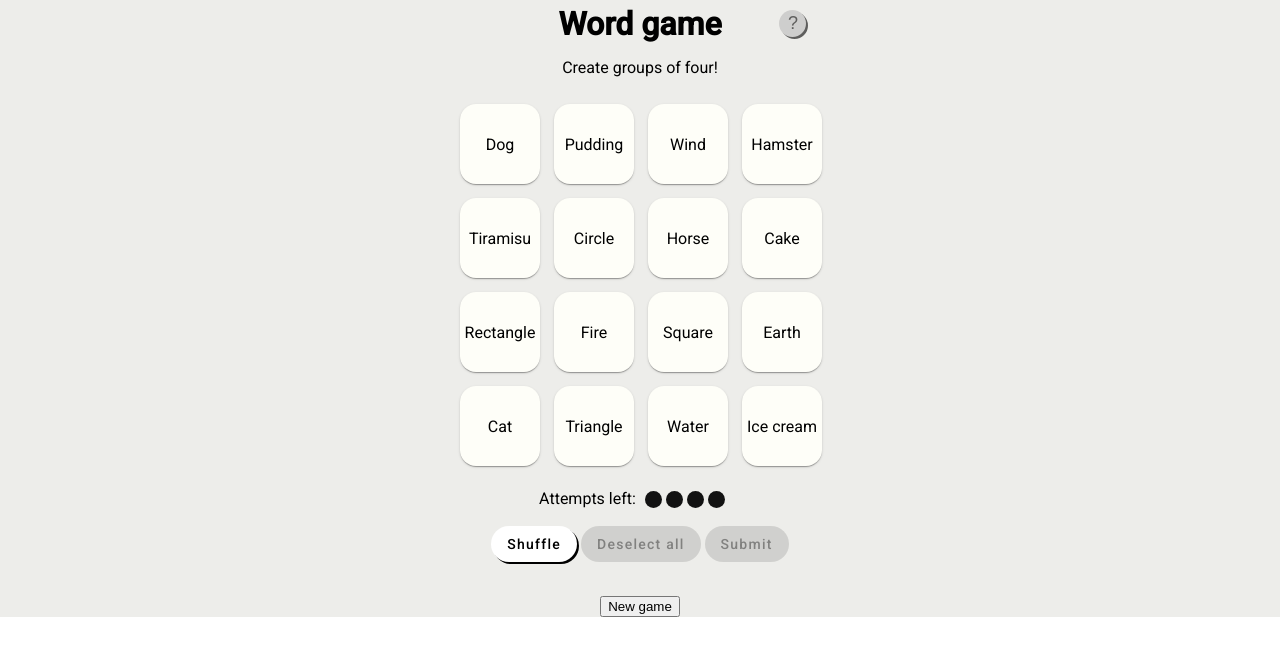
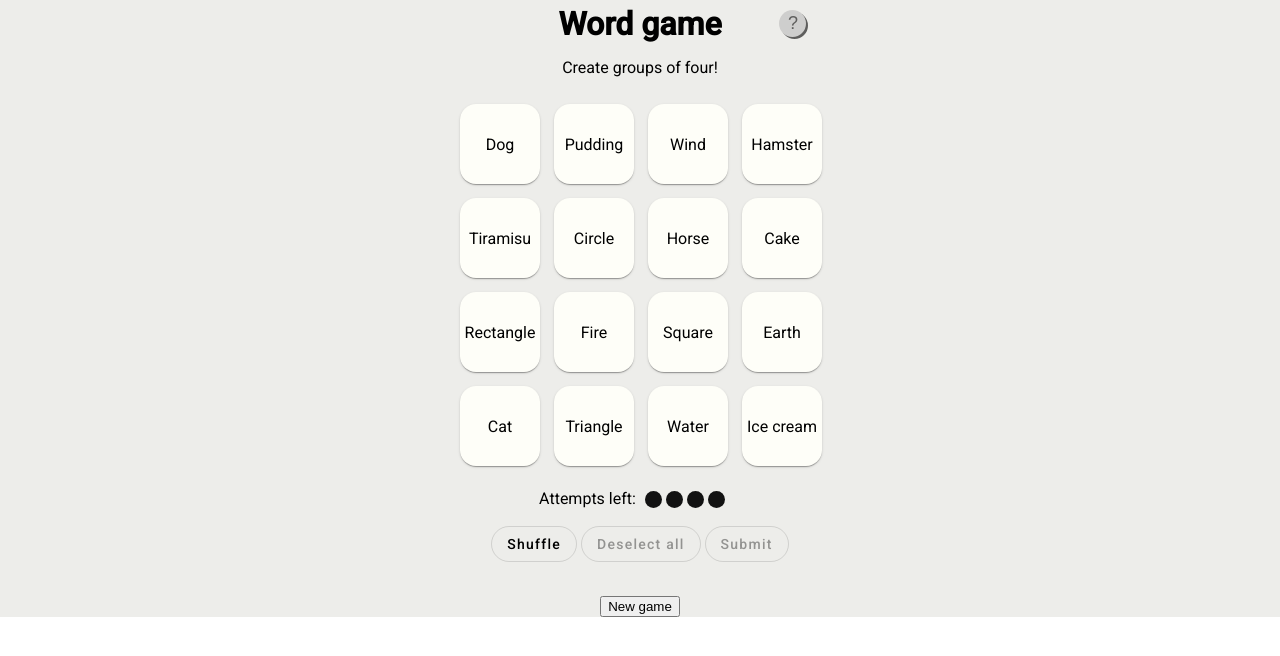
Before and after one commit to emmiberge/word-game-2.0, an Angular app: page / in a window 1280 px wide. Shown: the top 656 px of the page. Built offline with nearby package versions, Linux system fonts and the light colour scheme.

Commit message:
Styling buttons

```diff
--- a/src/app/app.component.css
+++ b/src/app/app.component.css
@@ -62,12 +62,13 @@ h1{
 /*<button disabled={{isGameFinished}} id="shuffle-button" (click)="shuffleTiles()" mat-raised-button>Shuffle</button>*/
 .button-in-row{
     border-radius: 20px;
-    box-shadow: 2px 2px;
+    border-color: rgb(165, 165, 165);
+    /*box-shadow: 2px 2px;*/
     margin: 2px;
 }
 
 .button-in-row:hover{
-    box-shadow: 0.5px 0.5px 0px 0px;
+    border-color: black;
 }
 
 .button-in-row:click{
--- a/src/app/app.component.html
+++ b/src/app/app.component.html
@@ -13,9 +13,9 @@
     </div>
   </div>
   <div class="button-row">
-    <button disabled={{isGameFinished}} class="button-in-row" (click)="shuffleTiles()" mat-raised-button>Shuffle</button>
-    <button disabled={{!isAnyTileChosen}} class="button-in-row" (click)="deselectAllTiles()" mat-raised-button>Deselect all</button>
-    <button disabled={{!canSubmitGuess}} class="button-in-row" (click)="submitChoice()" mat-raised-button>Submit</button>
+    <button disabled={{isGameFinished}} class="button-in-row" (click)="shuffleTiles()" mat-stroked-button>Shuffle</button>
+    <button disabled={{!isAnyTileChosen}} class="button-in-row" (click)="deselectAllTiles()" mat-stroked-button>Deselect all</button>
+    <button disabled={{!canSubmitGuess}} class="button-in-row" (click)="submitChoice()" mat-stroked-button>Submit</button>
   </div>
 
   <p>{{displayText}}</p>
```
